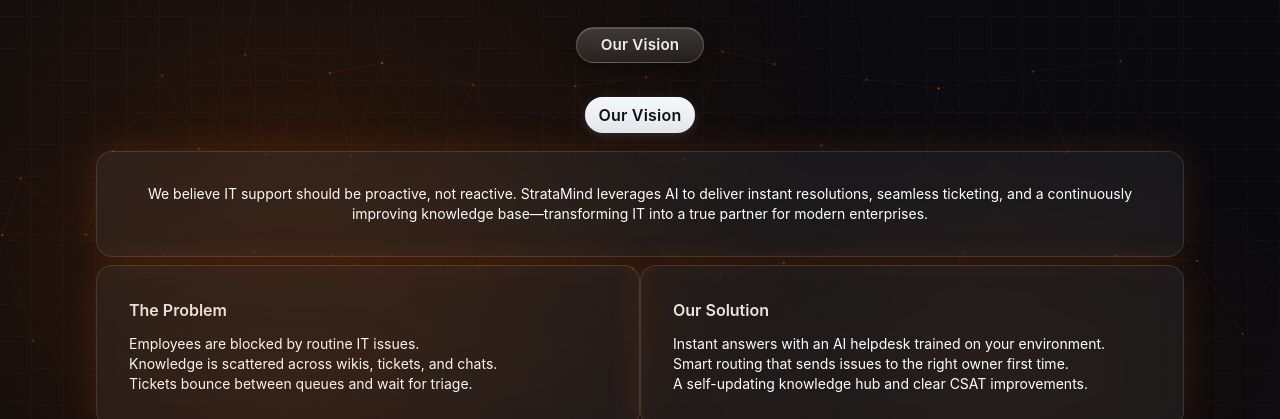
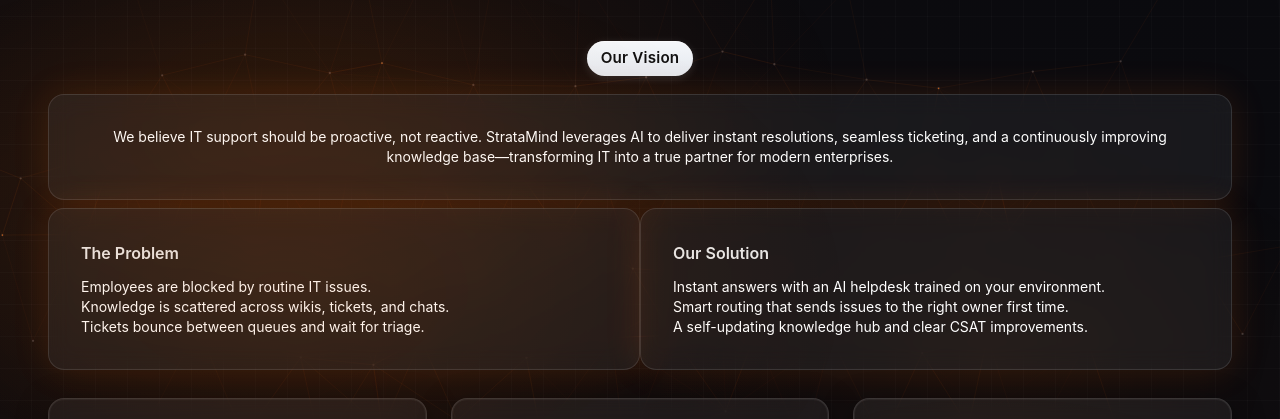
Before and after one commit to pratikbadole/tricharna-agent-prototype, a website: page home.html in a window 1280 px wide. Shown: the part 207-626 px from the top of the page. Drawn offline with Linux system fonts and the light colour scheme; animation ran at ten frames a second.

Commit message:
Home cleanup: single wrapper, fix features tag, drop legacy footer & vision-pill CSS; keep CTA/inline-legal stable

```diff
--- a/assets/overrides.css
+++ b/assets/overrides.css
@@ -1043,19 +1043,7 @@
 }
 .pill-wrap{ display:flex; justify-content:center; margin: 10px 0 18px; }
 @media (min-width: 768px){ .pill-wrap{ margin: 12px 0 22px; } }
-/* VISION_PILL */
-.vision-pill{
-  display:inline-flex;align-items:center;gap:.5rem;
-  padding:.5rem 1rem;border-radius:9999px;
-  background:linear-gradient(180deg,rgba(255,255,255,.18),rgba(255,255,255,.08));
-  border:1px solid rgba(255,255,255,.18);
-  box-shadow:0 2px 10px rgba(0,0,0,.35), inset 0 1px 0 rgba(255,255,255,.25);
-  color:rgba(255,255,255,.9);backdrop-filter:blur(8px);
-  margin:12px auto 8px;
-}
-/* VISION_PILL_TEXT_FIX */
-.vision-pill{ min-width:8rem; justify-content:center; }
-.vision-pill::before{
+/* VISION_PILL *//* VISION_PILL_TEXT_FIX */.vision-pill::before{
   content:"Our Vision";
   font-size:.95rem; line-height:1.25rem; font-weight:600;
   color:rgba(255,255,255,.92);
@@ -1063,41 +1051,9 @@
 }
 /* if a span exists inside, hide it so we don't double-print later */
 .vision-pill > span{ display:none; }
-/* INFO_SECTIONS */
-.vision-pill{
-  display:inline-flex; align-items:center; justify-content:center;
-  padding: .45rem .9rem; border-radius: 999px;
-  background: linear-gradient(180deg, rgba(255,255,255,.18), rgba(255,255,255,.08));
-  border: 1px solid rgba(255,255,255,.20);
-  box-shadow: 0 6px 18px rgba(0,0,0,.30), inset 0 1px 0 rgba(255,255,255,.16);
-  color: rgba(255,255,255,.92);
-  font-weight: 600; font-size: .95rem; letter-spacing: .2px;
-  backdrop-filter: blur(6px);
-}
-#problem-solution .glass{ background: rgba(20,20,20,.35); border: 1px solid rgba(255,255,255,.12); }
-/* INFO_SECTIONS */
-.vision-pill{
-  display:inline-flex; align-items:center; justify-content:center;
-  padding: .45rem .9rem; border-radius: 999px;
-  background: linear-gradient(180deg, rgba(255,255,255,.18), rgba(255,255,255,.08));
-  border: 1px solid rgba(255,255,255,.20);
-  box-shadow: 0 6px 18px rgba(0,0,0,.30), inset 0 1px 0 rgba(255,255,255,.16);
-  color: rgba(255,255,255,.92);
-  font-weight: 600; font-size: .95rem; letter-spacing: .2px;
-  backdrop-filter: blur(6px);
-}
-# problem-solution .glass{ background: rgba(20,20,20,.35); border: 1px solid rgba(255,255,255,.12); }
-/* INFO_SECTIONS */
-.vision-pill{
-  display:inline-flex; align-items:center; justify-content:center;
-  padding:.45rem .9rem; border-radius:999px;
-  background:linear-gradient(180deg,rgba(255,255,255,.18),rgba(255,255,255,.08));
-  border:1px solid rgba(255,255,255,.20);
-  box-shadow:0 6px 18px rgba(0,0,0,.30), inset 0 1px 0 rgba(255,255,255,.16);
-  color:rgba(255,255,255,.92); font-weight:600; font-size:.95rem; letter-spacing:.2px;
-  backdrop-filter:blur(6px);
-}
-#problem-solution .glass{ background:rgba(20,20,20,.35); border:1px solid rgba(255,255,255,.12); }
+/* INFO_SECTIONS */#problem-solution .glass{ background: rgba(20,20,20,.35); border: 1px solid rgba(255,255,255,.12); }
+/* INFO_SECTIONS */# problem-solution .glass{ background: rgba(20,20,20,.35); border: 1px solid rgba(255,255,255,.12); }
+/* INFO_SECTIONS */#problem-solution .glass{ background:rgba(20,20,20,.35); border:1px solid rgba(255,255,255,.12); }
 
 /* HOME_STRUCTURE_REFRESH */
 .pill{
@@ -1124,3 +1080,8 @@
   color: #111; font-weight: 600; letter-spacing: .2px;
   box-shadow: 0 2px 10px rgba(255,255,255,.12), inset 0 1px 0 rgba(255,255,255,.5);
 }
+/* HOME_CLEAN_ASSERT */
+#vision .pill, #about .pill{ font-size:.95rem; font-weight:600; }
+/* Keep CTA pinned just above legal */
+main.page > *:has(#cta-promo){ display:flex; flex-direction:column; min-height:100vh; }
+#cta-promo{ margin-top:auto; }
--- a/home.html
+++ b/home.html
@@ -6,7 +6,7 @@
   <title>StrataMind — Home</title>
   <link rel="icon" href="data:,">
   <link rel="stylesheet" href="assets/tw.css">
-  <link rel="stylesheet" href="assets/overrides.css?v=refresh6">
+  <link rel="stylesheet" href="assets/overrides.css?v=refresh7">
 
   <!-- Keep canvas behind content -->
   <style>
@@ -32,9 +32,7 @@
 
   <main class="page min-h-screen">
   <div class="mx-auto max-w-7xl px-6 md:px-10">
-  <div class="mx-auto max-w-7xl px-6 md:px-10">
-  <div class="mx-auto max-w-7xl px-6 md:px-10">
-    <!-- Header -->
+<!-- Header -->
 <header class="flex items-center justify-between py-6">
   <div class="text-xl md:text-2xl font-semibold tracking-tight text-white/90">StrataMind</div>
   <div class="flex items-center gap-3">
@@ -58,12 +56,7 @@
 
 
 <!-- Company Intro (above features) -->
-  <!-- Vision pill -->
-  <div class="vision-pill text-sm md:text-base">
-    <span>Our Vision</span>
-  </div>
   <!-- START: INFO_SECTIONS (do not remove marker) -->
-<!-- START: INFO_SECTIONS (do not remove marker) -->
 <section id="vision" class="px-6 md:px-10 mt-4 md:mt-6">
   <div class="pill-wrap"><span class="pill">Our Vision</span></div>
   <div class="glass rounded-2xl p-6 md:p-8 max-w-5xl mx-auto">
@@ -98,7 +91,7 @@
   <!-- END: INFO_SECTIONS -->
   <!-- Vision -->
   <!-- Problem → Solution -->
-<section class="px-6 md:px-10 pb-4 max-w-5xl"><section id="features" class="px-6 md:px-10 py-8">
+<section id="features" class="px-6 md:px-10 py-8">
   <div class="mx-auto max-w-6xl grid gap-6 md:grid-cols-3">
     <article class="glass rounded-2xl p-6 flex flex-col gap-2 hover:-translate-y-0.5 transition will-change-transform">
       <div class="text-brand-400 text-xl">⚡</div>
@@ -148,16 +141,6 @@
 
 <!-- Footer -->
     <div id="cta-spacer" style="height:64px"></div>
-<div id="cta-spacer"></div>
-<footer class="px-6 md:px-10 pb-10 flex items-center justify-between text-white/60 text-sm">
-      <div>© StrataMind</div>
-      <nav class="flex gap-4">
-        <a href="#" class="hover:text-white/90">About</a>
-        <a href="#" class="hover:text-white/90">Contact</a>
-        <a href="#" class="hover:text-white/90">Privacy</a>
-        <a href="#" class="hover:text-white/90">Careers</a>
-      </nav>
-    </footer>
 
     <!-- Bottom-right watermark (if file exists) -->
     <img src="brand/stratamind-monogram.svg" alt="SM" style="position:fixed; right:18px; bottom:18px; width:28px; height:28px; opacity:.55; filter:drop-shadow(0 0 14px rgba(255,107,0,.25)); z-index:3;" />
```
